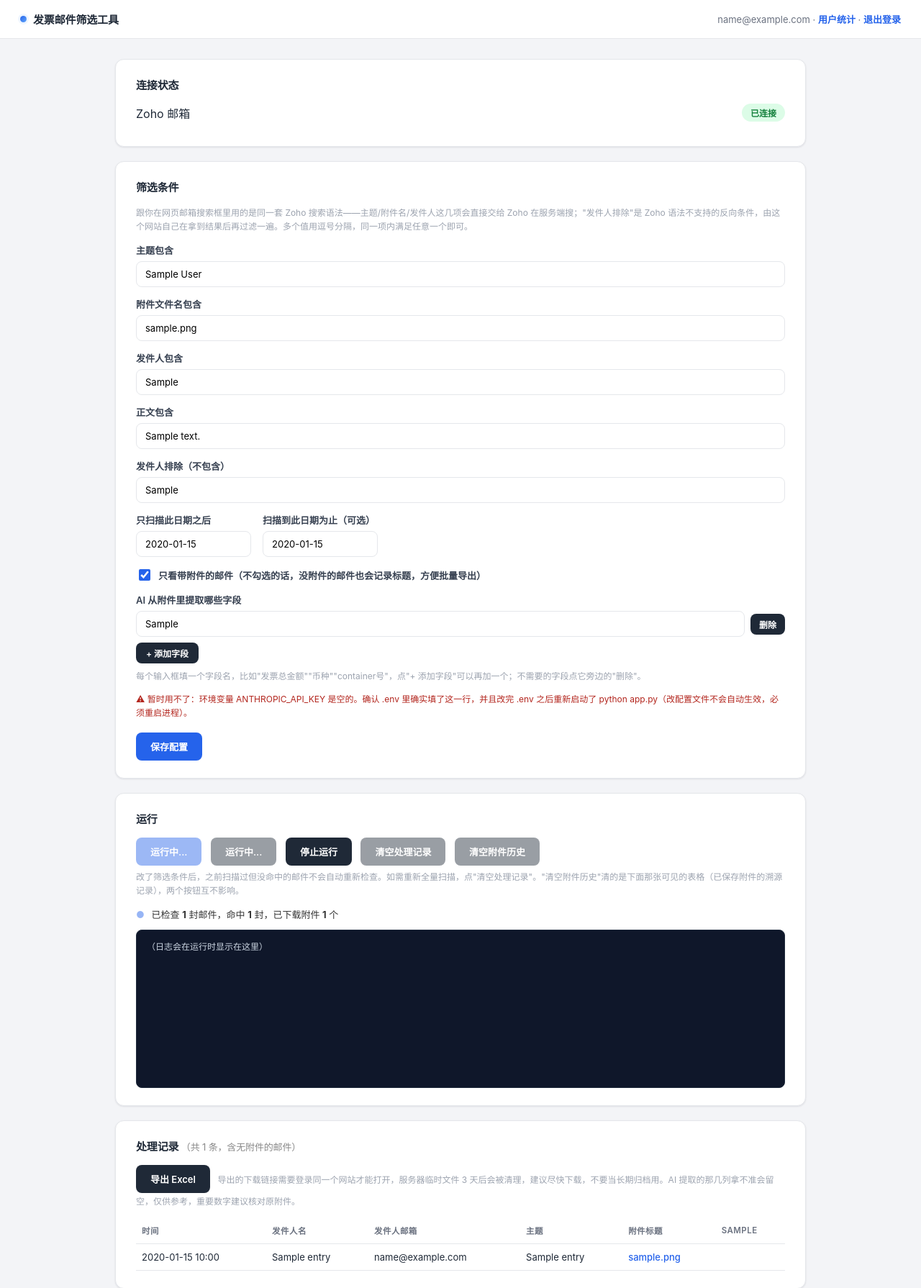
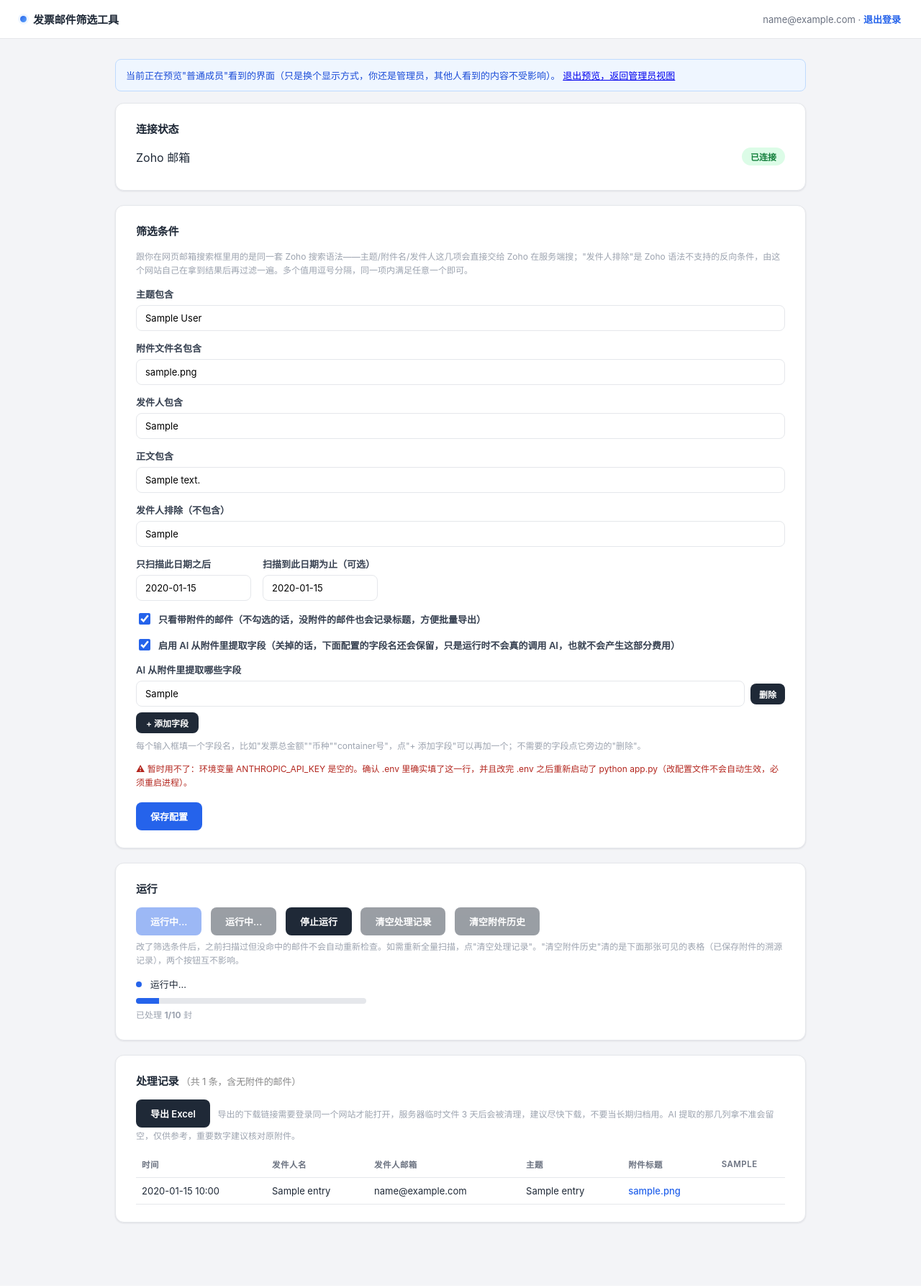
Before and after one commit to leilachandev-art/MailFilterTool, a Flask app: page /dashboard?view=member in a window 1280 px wide. Shown: the top 1790 px of the page at 72% size. After the commit the page ends 1702 px from the top, so only its background shows below. Run offline with Flask 3, Linux system fonts and the light colour scheme; the visitor is signed in with stand-in values (Sample User, id 1); tables that the repository leaves empty hold one stand-in row (values such as "Sample post"); data that the repository does not hold is empty.

Commit message:
AI提取开关关闭时收起字段列表

```diff
--- a/app.py
+++ b/app.py
@@ -351,13 +351,23 @@ def register_routes(app):
         page = request.args.get("page", 1, type=int) or 1
         rows, page, total_pages, total_entries = _query_manifest_page(user.id, page)
 
+        # 只有一个 Zoho 账号也能测试非管理员看到的界面：真正的管理员在网址后面加
+        # ?view=member 就能"预览"非管理员视角，不会真的改变自己的管理员身份，也不影响
+        # /run/status 等接口的权限判断（那些接口认的还是 is_admin_user() 的真实结果，
+        # 这里只是控制这一次页面渲染时把哪些区块显示出来）。
+        real_is_admin = is_admin_user(user)
+        previewing_member = real_is_admin and request.args.get("view") == "member"
+        effective_is_admin = real_is_admin and not previewing_member
+
         status = RunStatus.query.get(user.id)
         return render_template(
             "dashboard.html",
             user=user,
             entries=rows,
             status=status,
-            is_admin=is_admin_user(user),
+            is_admin=effective_is_admin,
+            real_is_admin=real_is_admin,
+            previewing_member=previewing_member,
             page=page,
             total_pages=total_pages,
             total_entries=total_entries,
@@ -445,6 +455,7 @@ def register_routes(app):
         user.search_until_date = request.form.get("search_until_date", "").strip()
         user.search_require_attachment = bool(request.form.get("search_require_attachment"))
         user.extract_fields = request.form.get("extract_fields", "")
+        user.ai_extract_enabled = bool(request.form.get("ai_extract_enabled"))
 
         commit_with_retry(db.session)
         return _respond("配置已保存。")
--- a/models.py
+++ b/models.py
@@ -49,6 +49,9 @@ class User(db.Model):
     # 比如"发票号, 金额, 币种, container号"。下载 PDF 附件时会调用 Claude 按这几个
     # 字段名去读文档内容提取，不是关键词/表格正则匹配，排版差异大的发票也能读懂。----
     extract_fields = db.Column(db.Text, default=DEFAULT_EXTRACT_FIELDS)
+    # 独立的开关，跟"字段填了哪些"分开存——关掉这个开关时字段列表还留着（下次重新
+    # 打开不用重新敲一遍），只是运行时不会真的调用 AI，省下这部分 API 费用。
+    ai_extract_enabled = db.Column(db.Boolean, default=True)
 
     created_at = db.Column(db.DateTime, default=datetime.utcnow)
 
--- a/templates/dashboard.html
+++ b/templates/dashboard.html
@@ -10,10 +10,21 @@
   <div id="toast"></div>
   <header>
     <div class="title">发票邮件筛选工具</div>
-    <div class="who">{{ user.zoho_email }} · {% if is_admin %}<a href="{{ url_for('admin_users') }}">用户统计</a> · {% endif %}<a href="{{ url_for('logout') }}">退出登录</a></div>
+    <div class="who">
+      {{ user.zoho_email }} ·
+      {% if is_admin %}<a href="{{ url_for('admin_users') }}">用户统计</a> · {% endif %}
+      {% if real_is_admin and not previewing_member %}<a href="{{ url_for('dashboard', view='member') }}" title="只是切换这个页面怎么显示，不会真的改变你的管理员身份，也不影响其他人看到的内容">预览成员视图</a> · {% endif %}
+      <a href="{{ url_for('logout') }}">退出登录</a>
+    </div>
   </header>
 
   <div class="wrap">
+    {% if previewing_member %}
+    <div class="flash" style="background:#eff6ff; color:#1d4ed8; border-color:#bfdbfe;">
+      当前正在预览"普通成员"看到的界面（只是换个显示方式，你还是管理员，其他人看到的内容不受影响）。
+      <a href="{{ url_for('dashboard') }}">退出预览，返回管理员视图</a>
+    </div>
+    {% endif %}
     {% with messages = get_flashed_messages() %}
       {% if messages %}
         {% for m in messages %}<div class="flash">{{ m }}</div>{% endfor %}
@@ -65,14 +76,21 @@
           <label for="search_require_attachment" style="margin:0;">只看带附件的邮件（不勾选的话，没附件的邮件也会记录标题，方便批量导出）</label>
         </div>
 
+        <div class="checkbox-row" style="margin-top:14px;">
+          <input type="checkbox" id="ai_extract_enabled" name="ai_extract_enabled" {% if user.ai_extract_enabled %}checked{% endif %}>
+          <label for="ai_extract_enabled" style="margin:0;">启用 AI 从附件里提取字段（关掉的话，下面配置的字段名还会保留，只是运行时不会真的调用 AI，也就不会产生这部分费用）</label>
+        </div>
+
+        <div id="extract-fields-section" style="display:{{ 'block' if user.ai_extract_enabled else 'none' }};">
           <label title="下载 PDF 附件时会调用 AI 按这几个字段名去读文档内容提取，不是关键词/表格匹配，排版差异大的发票也能读懂；拿不准的值会留空，不瞎猜。">AI 从附件里提取哪些字段</label>
           <div id="extract-fields-list"></div>
           <button type="button" class="btn btn-secondary" id="add-extract-field-btn" style="padding:6px 14px; font-size:12px;">+ 添加字段</button>
-        <input type="hidden" name="extract_fields" id="extract-fields-hidden">
           <p class="hint" style="margin-top:8px;">每个输入框填一个字段名，比如"发票总金额""币种""container号"，点"+ 添加字段"可以再加一个；不需要的字段点它旁边的"删除"。</p>
           {% if ai_problem %}
           <p class="hint" style="color:#b3261e;">⚠ 暂时用不了：{{ ai_problem }}</p>
           {% endif %}
+        </div>
+        <input type="hidden" name="extract_fields" id="extract-fields-hidden">
 
         <div style="margin-top: 18px;">
           <button class="btn" type="submit">保存配置</button>
@@ -507,6 +525,16 @@
       extractFieldsList.lastElementChild.querySelector('input').focus();
     });
 
+    // 勾选"启用 AI 从附件里提取字段"才展示下面详细的字段列表；不勾就整块收起来，
+    // 不是简单变灰——字段本身还留在隐藏的 extract_fields 里，不会被清空，收起来
+    // 只是不想让人在没打算用这个功能的时候还要看一堆用不上的输入框。
+    const aiExtractEnabledCheckbox = document.getElementById('ai_extract_enabled');
+    const extractFieldsSection = document.getElementById('extract-fields-section');
+    function syncExtractFieldsSectionVisible() {
+      extractFieldsSection.style.display = aiExtractEnabledCheckbox.checked ? 'block' : 'none';
+    }
+    aiExtractEnabledCheckbox.addEventListener('change', syncExtractFieldsSectionVisible);
+
     ajaxSubmitForm(document.getElementById('config-form'));
 
     // 筛选条件全部留空的话，Zoho 搜索没法执行，运行了也是白跑一趟——保存前提醒一下。
```
Also changed, not shown: mail_sync.py (+16 -6 lines). Lines whose indentation alone changed are shown as unchanged.
